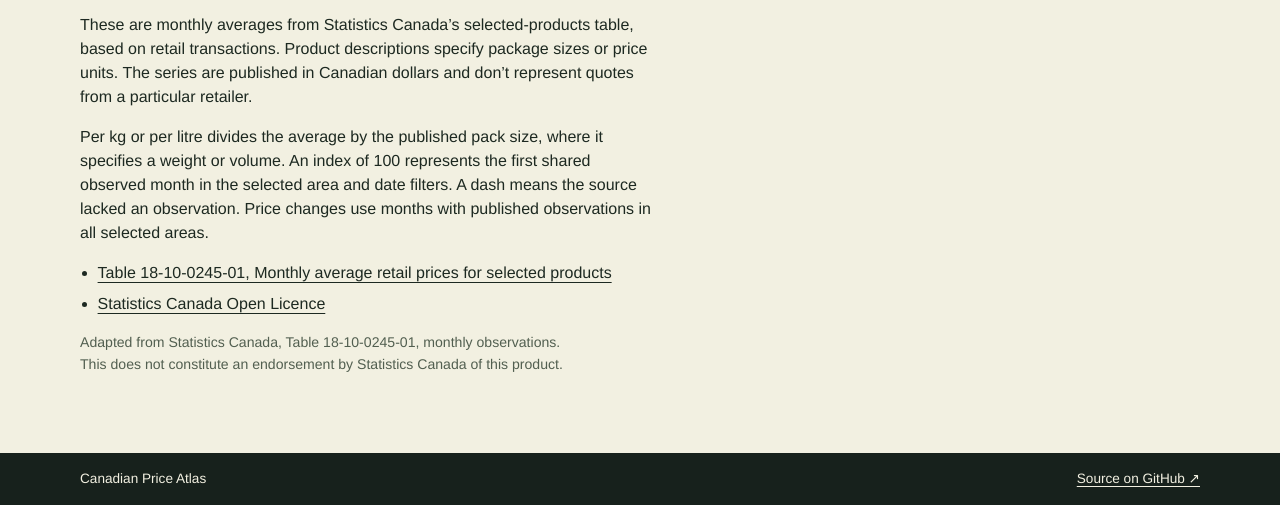
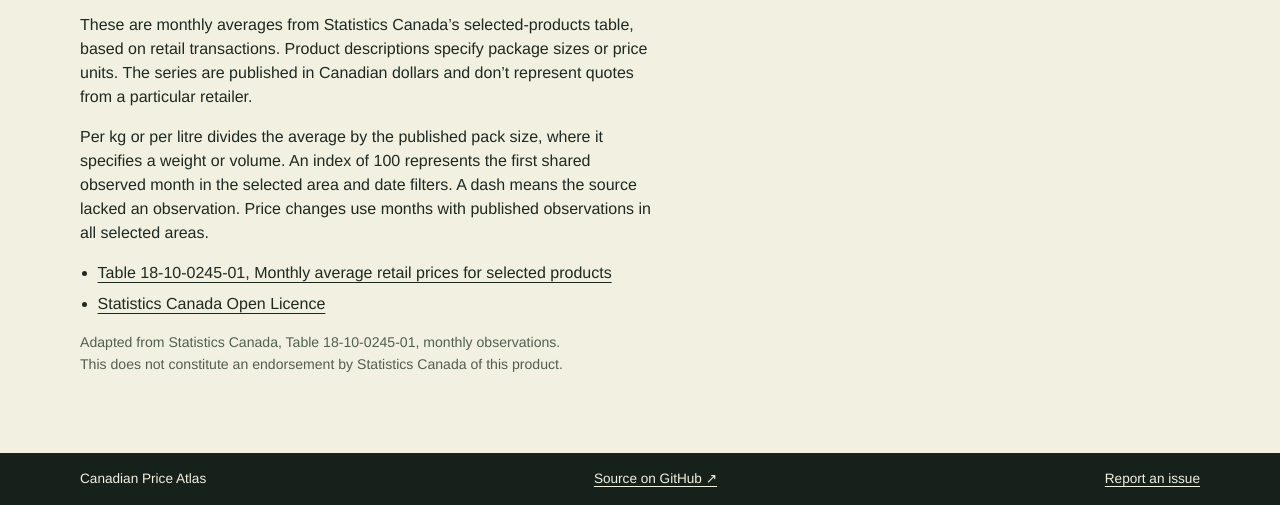
Before and after one commit to jsdyer/priceatlas, a plain HTML site: page web/index.html in a window 1280 px wide. Shown: the part 724-1229 px from the top of the page. Drawn offline with Linux system fonts and the light colour scheme; no server answers.

Commit message:
Add a tool-specific issue link and count aggregate page visits

```diff
--- a/web/index.html
+++ b/web/index.html
@@ -9,6 +9,7 @@
   <title>Canadian Price Atlas · CoolCode.ca</title>
   <link rel="stylesheet" href="./style.css">
   <script src="./app.mjs" type="module"></script>
+<script defer src="/assets/tool-metrics.js" referrerpolicy="no-referrer"></script>
 </head>
 <body>
 <header class="dark">
@@ -95,6 +96,6 @@
     <p class="support">Adapted from Statistics Canada, Table 18-10-0245-01, <span id="reference-month">monthly observations</span>. This does not constitute an endorsement by Statistics Canada of this product.</p>
   </section>
 </main>
-<footer class="dark"><div class="wrap"><span>Canadian Price Atlas</span><a href="https://github.com/jsdyer/priceatlas">Source on GitHub ↗</a></div></footer>
+<footer class="dark"><div class="wrap"><span>Canadian Price Atlas</span><a href="https://github.com/jsdyer/priceatlas">Source on GitHub ↗</a> <a href="https://coolcode.ca/report/?tool=priceatlas" referrerpolicy="no-referrer">Report an issue</a></div></footer>
 </body>
 </html>
```
